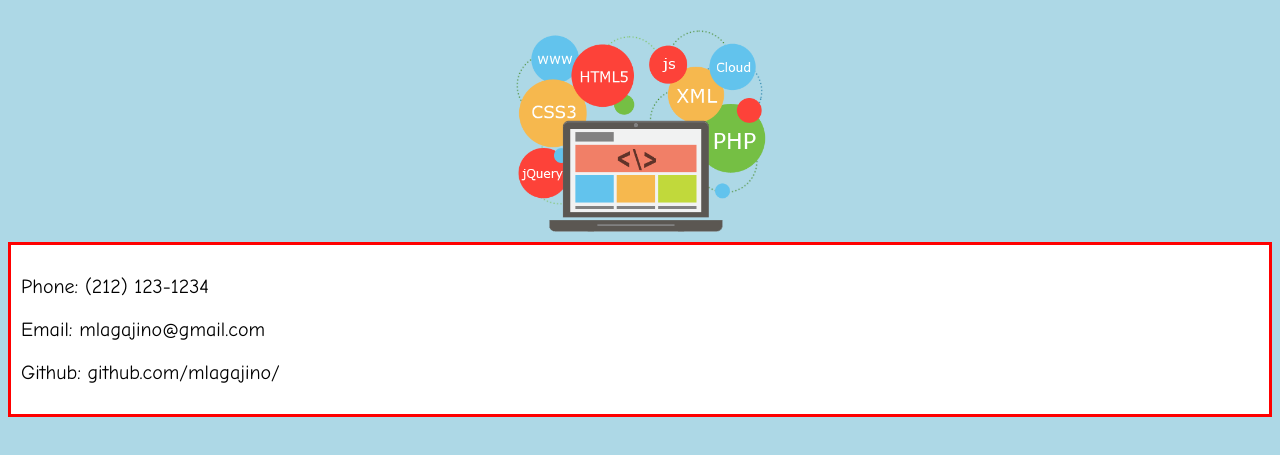
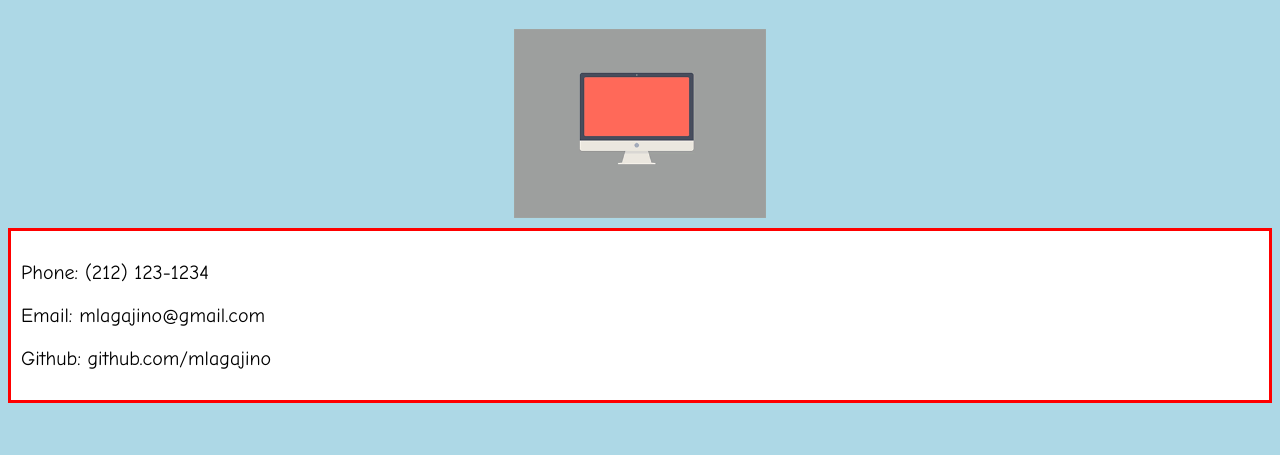
Before and after one commit to mlagajino/personalpage, a plain HTML site: page contact.html in a window 1280 px wide. Shown: the part 141-596 px from the top of the page. Drawn offline with Linux system fonts and the light colour scheme.

Commit message:
Changed contact pic to gif

```diff
--- a/contact.html
+++ b/contact.html
@@ -14,11 +14,11 @@
 	</nav>
 
 	<h1>Contact</h1>
-	<img src="web dev.png">
+	<img src="webdev.gif">
 	<div class="contact">
 		<p>Phone: (212) 123-1234</p>
 		<p>Email: mlagajino@gmail.com</p>
-		<p>Github: github.com/mlagajino/</p>
+		<p>Github: github.com/mlagajino</p>
 	</div>
 </body>
 </html>
```
Also changed, not shown: webdev.gif (added).
